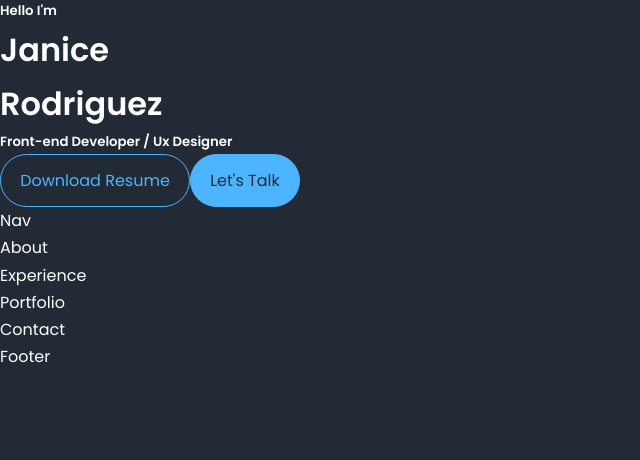
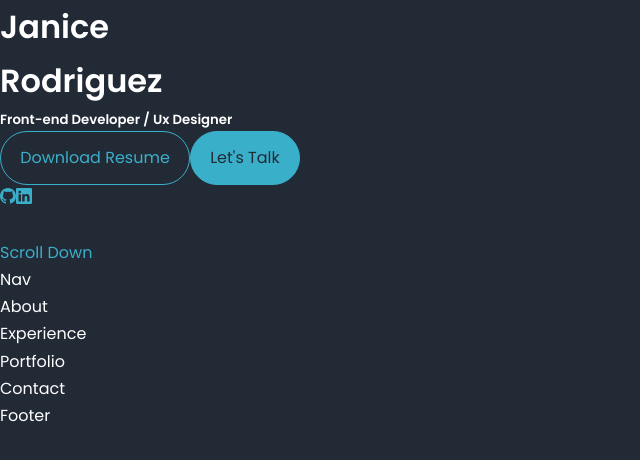
Before and after one commit to rodriguezjaniece08/react-portfolio, a React (Create React App) app: page / in a window 1280 px wide. Shown: the top 460 px of the page, without its empty margins (0-640 px from the left). Built offline with nearby package versions, Linux system fonts and the light colour scheme.

Commit message:
changed color primary, added social components with react icons extension

```diff
--- a/src/components/header/Header.jsx
+++ b/src/components/header/Header.jsx
@@ -1,22 +1,28 @@
 import React from 'react'
 import './header.css'
 import CTA from './CTA'
+import HeaderSocials from './HeaderSocials'
 
 const Header = () => {
   return (
     <header>
       <div className="container header_container">
-        <h5 className="text-light">Hello I'm</h5>
         <h1>Janice <br/> Rodriguez</h1>
       </div>
       <div>
         <h5 className="text-light">Front-end Developer / Ux Designer</h5>
+      </div>
         <CTA />
+        <HeaderSocials />
+      <div className="me">
+        <img src='' alt=''/>
       </div>
+      <a href='#contact' className='scroll_down'>Scroll Down</a>
     </header>
   )
 }
 
 
 
+
 export default Header
--- /dev/null
+++ b/src/components/header/HeaderSocials.jsx
@@ -0,0 +1,13 @@
+import React from 'react'
+import {BsLinkedin, BsGithub} from 'react-icons/bs'
+
+const HeaderSocials = () => {
+  return (
+    <div className="header_socials">
+        <a href='https://github.com/rodriguezjaniece08' target='_blank'><BsGithub /></a>
+        <a href='https://www.linkedin.com/in/janice-rodriguez' target='_blank'><BsLinkedin /></a>
+    </div>
+  )
+}
+
+export default HeaderSocials
--- a/src/index.css
+++ b/src/index.css
@@ -11,7 +11,7 @@
 :root {
   --color-bg: #222a36;
   --color-bg-variant: #2c2c6c;
-  --color-primary: #4db5ff;
+  --color-primary: #3aafc9;
   --color-primary-variant: rgba(77, 181, 255, 0.4);
   --color-white: #fff;
   --color-light: rgba(255, 255, 255, 0.6);
```
